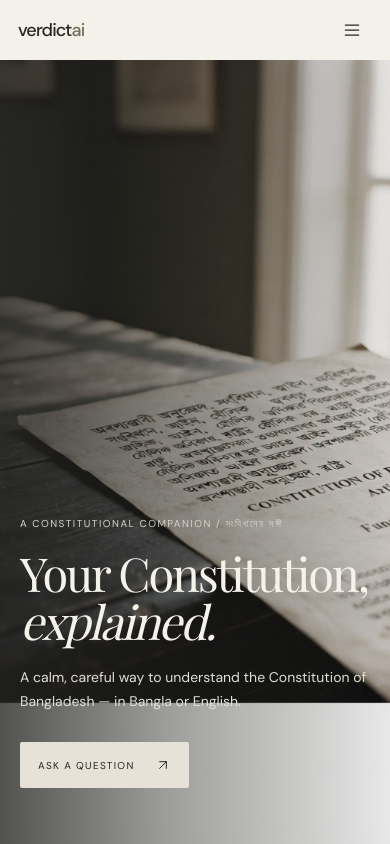
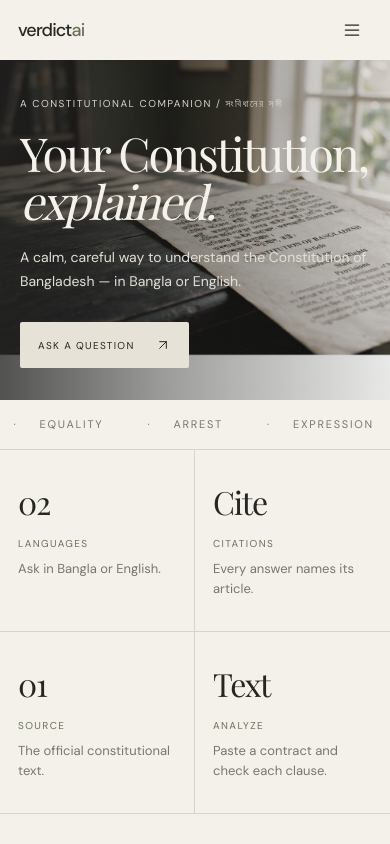
Before and after one commit to potat0w/verdictA, a Next.js app in the folder frontend/: page / in a window 390 px wide. Shown: the top 844 px of the page. Built offline with nearby package versions, Linux system fonts and the light colour scheme; a web font is replaced by a local one.

Commit message:
Keep the small-screen hero button with the headline.

```diff
--- a/frontend/src/app/globals.css
+++ b/frontend/src/app/globals.css
@@ -1748,10 +1748,9 @@ video {
     }
   }
   .hero {
-    min-height: calc(100svh - 60px);
-    min-height: calc(100dvh - 60px);
-    padding: 48px 20px 56px;
-    align-items: flex-end;
+    min-height: 0;
+    padding: 36px 20px 32px;
+    align-items: flex-start;
   }
   .site-shell h1 {
     font-size: clamp(42px, 12vw, 64px);
```
